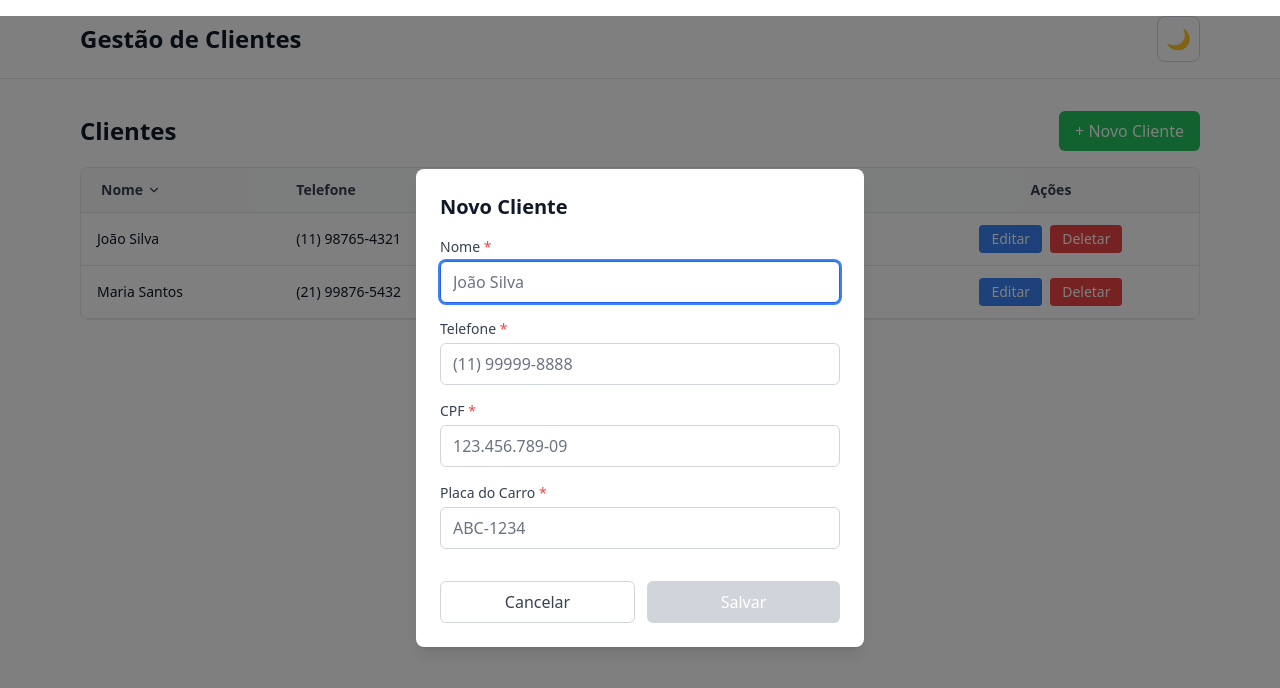
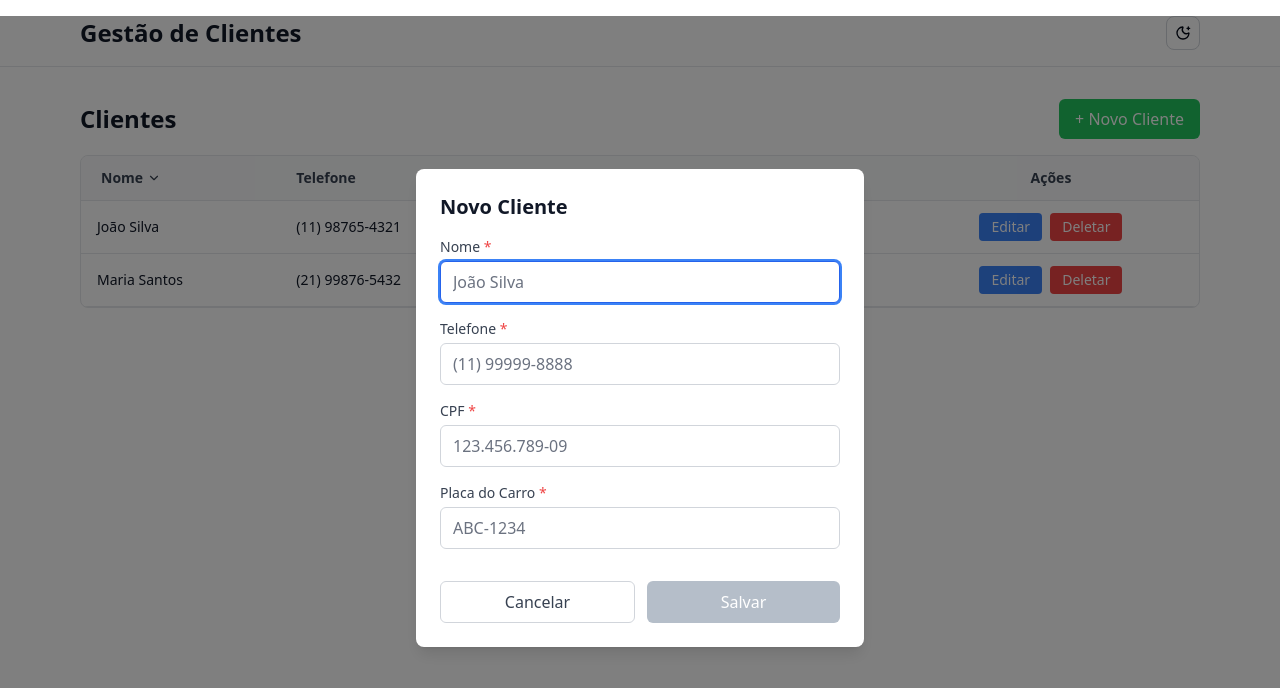
Before and after one commit to rodrigoDeSouzaFernandes/vehicle-client-crud-frontend, a React (Vite) app: page / in a window 1280 px wide. Both pictures are taken after a click on the button "+ Novo Cliente". Shown: the top 688 px of the page. Built offline with nearby package versions, Linux system fonts and the light colour scheme.

Commit message:
chore: add icons to toogle theme button

```diff
--- a/src/features/clients/components/CreateClientModal.tsx
+++ b/src/features/clients/components/CreateClientModal.tsx
@@ -241,7 +241,7 @@ export function CreateClientModal({
             <button
               type="submit"
               disabled={!isValid || isSubmitting || isLoading}
-              className="flex-1 px-4 py-2 bg-blue-500 hover:bg-blue-600 disabled:bg-gray-300 disabled:cursor-not-allowed text-white rounded-md transition-colors focus:outline-none focus:ring-2 focus:ring-offset-2 focus:ring-blue-500 dark:focus:ring-offset-gray-950"
+              className="flex-1 px-4 py-2 bg-blue-500 hover:bg-blue-600 disabled:bg-disabled disabled:cursor-not-allowed text-white rounded-md transition-colors focus:outline-none focus:ring-2 focus:ring-offset-2 focus:ring-blue-500 dark:focus:ring-offset-gray-950"
             >
               {isLoading || isSubmitting ? 'Salvando...' : 'Salvar'}
             </button>
--- a/src/shared/components/ThemeToggle.tsx
+++ b/src/shared/components/ThemeToggle.tsx
@@ -1,7 +1,8 @@
-import { useTheme } from '@/core/providers'
+import { useTheme } from '@/core/providers';
+import { Moon, MoonIcon, MoonStar, Sun } from 'lucide-react';
 
 export function ThemeToggle(): JSX.Element {
-  const { theme, toggleTheme } = useTheme()
+  const { theme, toggleTheme } = useTheme();
 
   return (
     <button
@@ -11,10 +12,14 @@ export function ThemeToggle(): JSX.Element {
       title={`Tema atual: ${theme === 'light' ? 'Claro' : 'Escuro'}`}
     >
       {theme === 'light' ? (
-        <span className="text-xl">🌙</span>
+        <span className="text-xl">
+          <MoonStar size={16} />
+        </span>
       ) : (
-        <span className="text-xl">☀️</span>
+        <span className="text-xl">
+          <Sun size={16} />
+        </span>
       )}
     </button>
-  )
+  );
 }
--- a/src/styles/globals.css
+++ b/src/styles/globals.css
@@ -24,6 +24,7 @@
     --card: 0 0% 100%;
     --card-foreground: 222 84% 5%;
     --radius: 0.5rem;
+    --disabled: 215 16% 75%;
   }
 
   .dark {
@@ -47,6 +48,7 @@
     --card: 222 84% 5%;
     --card-foreground: 210 40% 98%;
     --radius: 0.5rem;
+    --disabled: 215 16% 35%;
   }
 }
 
@@ -59,7 +61,12 @@
     @apply bg-background text-foreground;
   }
 
-  h1, h2, h3, h4, h5, h6 {
+  h1,
+  h2,
+  h3,
+  h4,
+  h5,
+  h6 {
     @apply font-semibold;
   }
 }
@@ -70,6 +77,7 @@
     opacity: 0;
     transform: translateX(100%);
   }
+
   to {
     opacity: 1;
     transform: translateX(0);
@@ -85,6 +93,6 @@
   @apply outline-none ring-2 ring-offset-2 ring-blue-500;
 }
 
-.dark:focus-visible {
+.dark :focus-visible {
   @apply ring-offset-gray-950;
 }
--- a/tailwind.config.ts
+++ b/tailwind.config.ts
@@ -1,66 +1,51 @@
 /** @type {import('tailwindcss').Config} */
 export default {
-  content: [
-    "./src/**/*.{js,jsx,ts,tsx}",
-  ],
+  content: ['./src/**/*.{js,jsx,ts,tsx}'],
   theme: {
     extend: {
       colors: {
-        border: "hsl(var(--border))",
-        input: "hsl(var(--input))",
-        ring: "hsl(var(--ring))",
-        background: "hsl(var(--background))",
-        foreground: "hsl(var(--foreground))",
+        border: 'hsl(var(--border))',
+        input: 'hsl(var(--input))',
+        ring: 'hsl(var(--ring))',
+        background: 'hsl(var(--background))',
+        foreground: 'hsl(var(--foreground))',
+        disabled: 'hsl(var(--disabled))',
         primary: {
-          DEFAULT: "hsl(var(--primary))",
-          foreground: "hsl(var(--primary-foreground))",
+          DEFAULT: 'hsl(var(--primary))',
+          foreground: 'hsl(var(--primary-foreground))',
         },
         secondary: {
-          DEFAULT: "hsl(var(--secondary))",
-          foreground: "hsl(var(--secondary-foreground))",
+          DEFAULT: 'hsl(var(--secondary))',
+          foreground: 'hsl(var(--secondary-foreground))',
         },
         destructive: {
-          DEFAULT: "hsl(var(--destructive))",
-          foreground: "hsl(var(--destructive-foreground))",
+          DEFAULT: 'hsl(var(--destructive))',
+          foreground: 'hsl(var(--destructive-foreground))',
         },
         muted: {
-          DEFAULT: "hsl(var(--muted))",
-          foreground: "hsl(var(--muted-foreground))",
+          DEFAULT: 'hsl(var(--muted))',
+          foreground: 'hsl(var(--muted-foreground))',
         },
         accent: {
-          DEFAULT: "hsl(var(--accent))",
-          foreground: "hsl(var(--accent-foreground))",
+          DEFAULT: 'hsl(var(--accent))',
+          foreground: 'hsl(var(--accent-foreground))',
         },
         popover: {
-          DEFAULT: "hsl(var(--popover))",
-          foreground: "hsl(var(--popover-foreground))",
+          DEFAULT: 'hsl(var(--popover))',
+          foreground: 'hsl(var(--popover-foreground))',
         },
         card: {
-          DEFAULT: "hsl(var(--card))",
-          foreground: "hsl(var(--card-foreground))",
+          DEFAULT: 'hsl(var(--card))',
+          foreground: 'hsl(var(--card-foreground))',
         },
       },
       borderRadius: {
-        lg: "var(--radius)",
-        md: "calc(var(--radius) - 2px)",
-        sm: "calc(var(--radius) - 4px)",
-      },
-      keyframes: {
-        "accordion-down": {
-          from: { height: "0" },
-          to: { height: "var(--radix-accordion-content-height)" },
-        },
-        "accordion-up": {
-          from: { height: "var(--radix-accordion-content-height)" },
-          to: { height: "0" },
-        },
-      },
-      animation: {
-        "accordion-down": "accordion-down 0.2s ease-out",
-        "accordion-up": "accordion-up 0.2s ease-out",
+        lg: 'var(--radius)',
+        md: 'calc(var(--radius) - 2px)',
+        sm: 'calc(var(--radius) - 4px)',
       },
     },
   },
-  plugins: [require("@tailwindcss/forms")],
-  darkMode: ["class"],
-}
+  plugins: [require('@tailwindcss/forms')],
+  darkMode: ['class'],
+};
```
